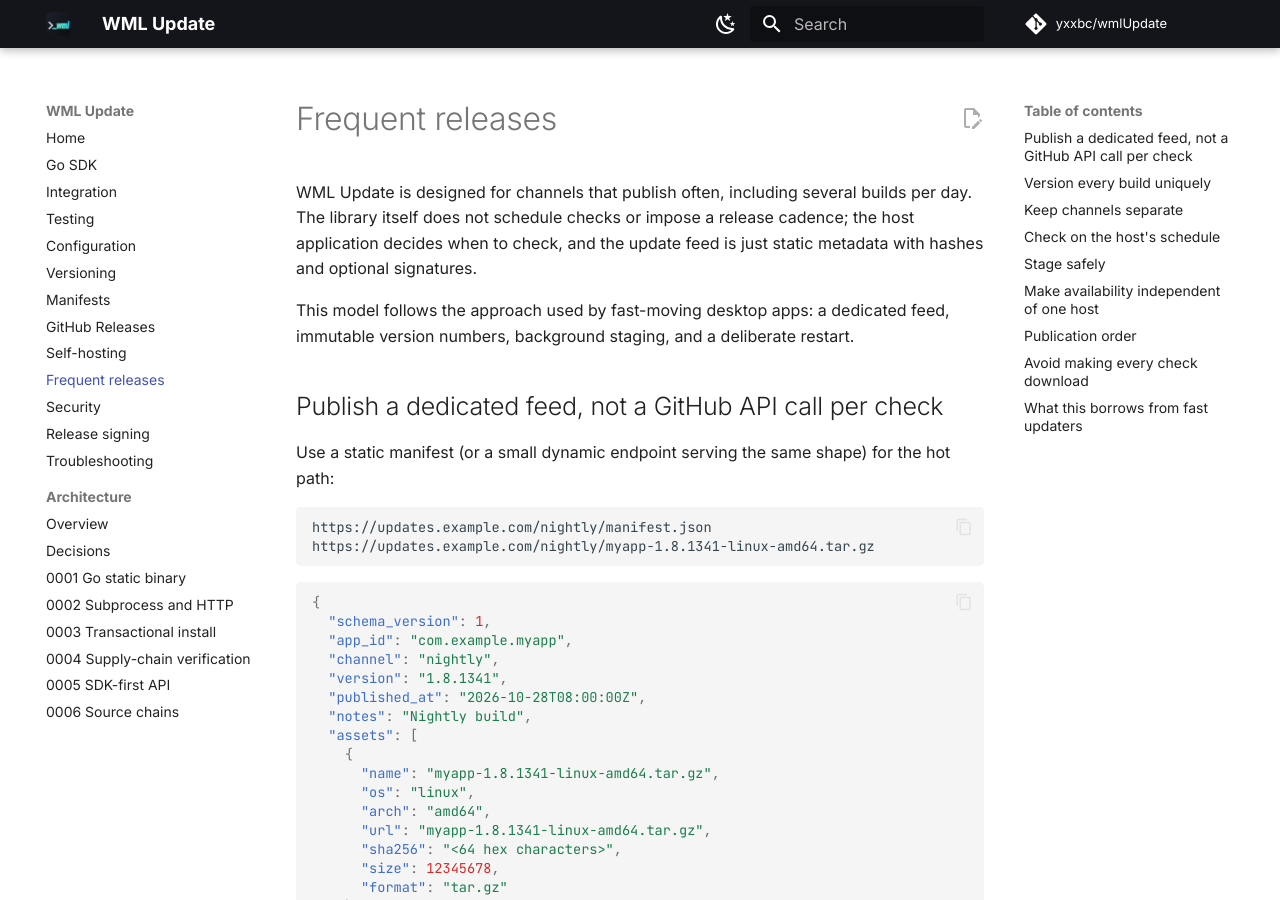
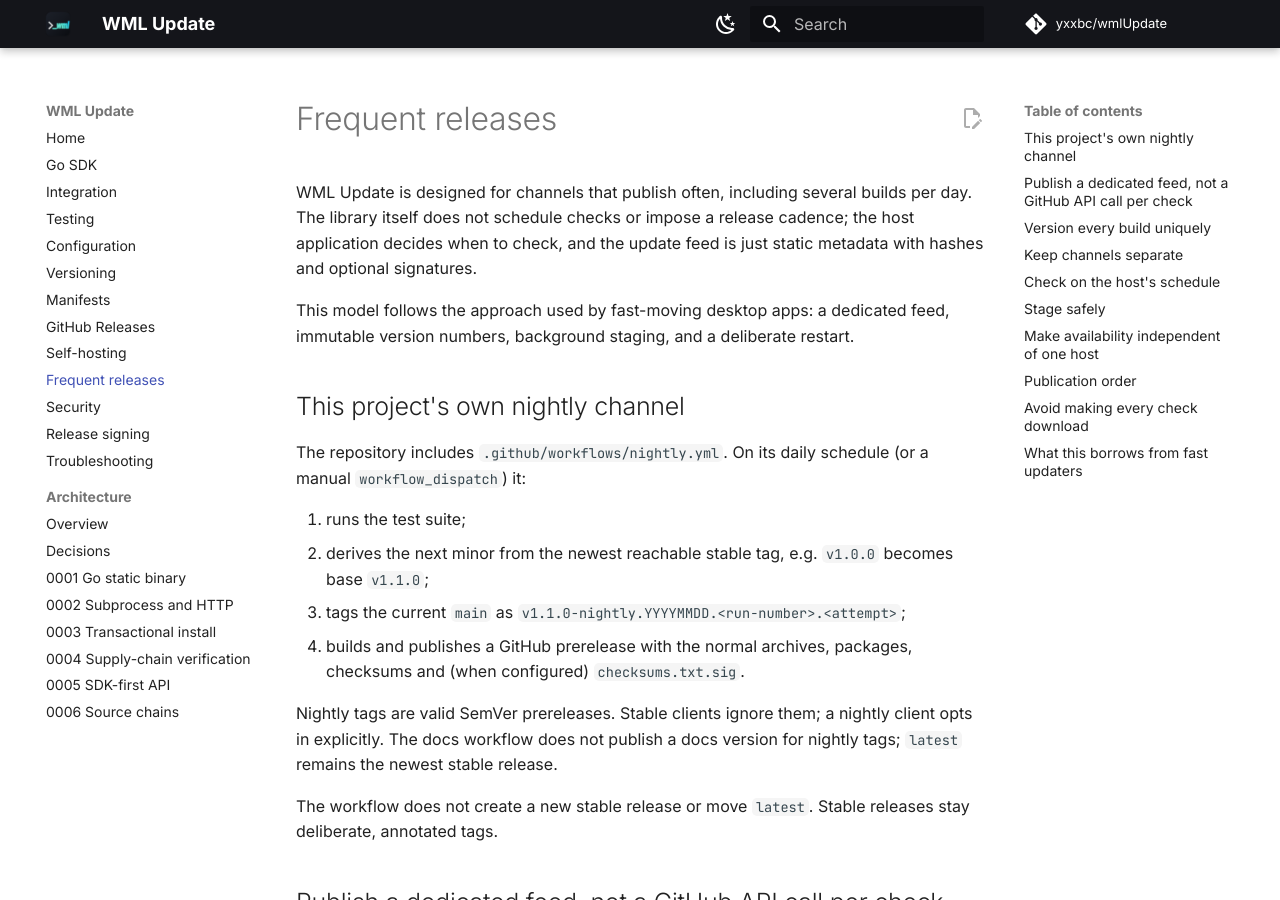
Before and after one commit to yxxbc/wmlUpdate, an MkDocs documentation site: the page built from docs/frequent-releases.md, in a window 1280 px wide and 900 px high. Built offline with MkDocs 1.6.1 and Material for MkDocs 9.7.7, drawn with Linux system fonts in a browser that asks for light colours; comment, search, counter and statistics services are not loaded; the version menu is left out.

Commit message:
ci: add prerelease nightly builds
Add a scheduled/manual nightly workflow that derives the next minor from
the newest reachable stable tag, creates a SemVer prerelease tag, builds
and publishes it with GoReleaser, and signs checksums when configured.
Nightly tags are excluded from the docs release deployment and never move
latest. Document the nightly channel and versioning rules.

Co-Authored-By: Claude Code <noreply@anthropic.com>

```diff
--- a/docs/frequent-releases.md
+++ b/docs/frequent-releases.md
@@ -7,6 +7,26 @@ static metadata with hashes and optional signatures.
 
 This model follows the approach used by fast-moving desktop apps: a dedicated
 feed, immutable version numbers, background staging, and a deliberate restart.
+
+## This project's own nightly channel
+
+The repository includes `.github/workflows/nightly.yml`. On its daily schedule
+(or a manual `workflow_dispatch`) it:
+
+1. runs the test suite;
+2. derives the next minor from the newest reachable stable tag, e.g. `v1.0.0`
+   becomes base `v1.1.0`;
+3. tags the current `main` as
+   `v1.1.0-nightly.YYYYMMDD.<run-number>.<attempt>`;
+4. builds and publishes a GitHub prerelease with the normal archives, packages,
+   checksums and (when configured) `checksums.txt.sig`.
+
+Nightly tags are valid SemVer prereleases. Stable clients ignore them; a nightly
+client opts in explicitly. The docs workflow does not publish a docs version for
+nightly tags; `latest` remains the newest stable release.
+
+The workflow does not create a new stable release or move `latest`. Stable
+releases stay deliberate, annotated tags.
 
 ## Publish a dedicated feed, not a GitHub API call per check
 
```
Also changed, not shown: AGENTS.md (+3 -1 lines), docs/versioning.md (+7 -2 lines), 2 other files.
